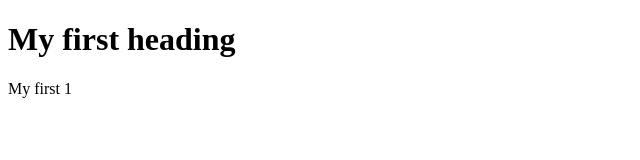
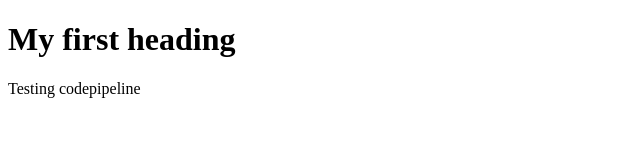
Before and after one commit to Ashu0226/dockerfile, a plain HTML site: page index.html in a window 1280 px wide. Shown: the whole page, without its empty margins (0-640 px from the left). Drawn offline with Linux system fonts and the light colour scheme.

Commit message:
Update index.html

```diff
--- a/index.html
+++ b/index.html
@@ -2,6 +2,6 @@
 <html>
 <body>
 <h1>My first heading</h1>
-<p>My first 1</p>
+<p>Testing codepipeline</p>
 </body>
 </html>
```
